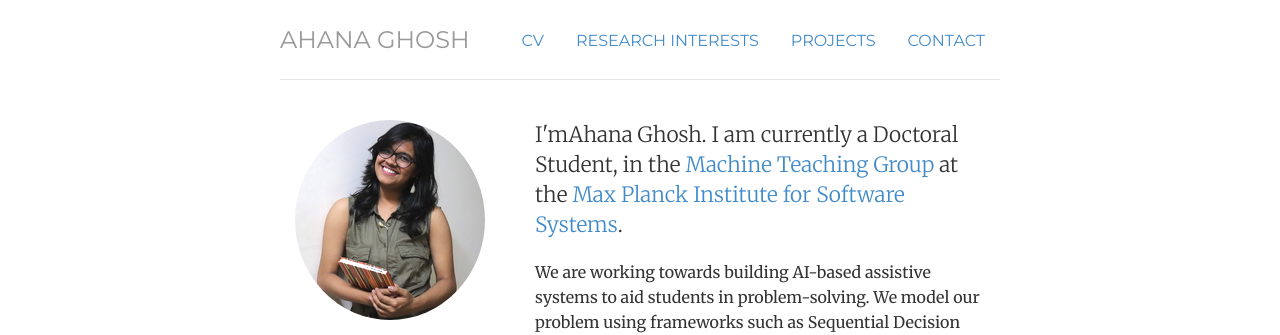
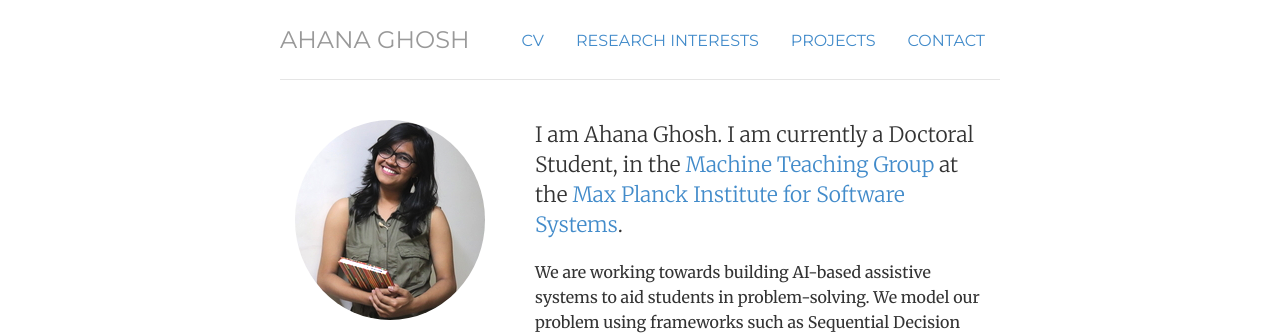
Before and after one commit to ahana204/ahana204.github.io, a Jekyll site: the page built from index.html, in a window 1280 px wide. Shown: the top 335 px of the page. Built offline with Jekyll 4.4.1, drawn with Linux system fonts in a browser that asks for light colours.

Commit message:
Update index.html

```diff
--- a/index.html
+++ b/index.html
@@ -14,7 +14,7 @@ description: Ahana Ghosh | Doctoral Student | Curiously Passionate Philosophile.
 	<img  class="img-circle avatar" alt="Ahana Ghosh" src="img/ahana_new.png">
 	</div>
 	<div itemscope itemtype="http://data-vocabulary.org/Person" class="col-sm-8">
-	<p class="lead">I'm<span itemprop="name">Ahana Ghosh.</span> I am currently a Doctoral Student, in the <a href="https://machineteaching.mpi-sws.org/index.html">Machine Teaching Group</a> at the <a href="https://www.mpi-sws.org/">Max Planck Institute for Software Systems</a>.</p>
+	<p class="lead">I am <span itemprop="name">Ahana Ghosh.</span> I am currently a Doctoral Student, in the <a href="https://machineteaching.mpi-sws.org/index.html">Machine Teaching Group</a> at the <a href="https://www.mpi-sws.org/">Max Planck Institute for Software Systems</a>.</p>
 	<p>We are working towards building AI-based assistive systems to aid students in problem-solving. We model our problem using frameworks such as Sequential Decision Making and (Inverse) Reinforcement Learning.
 </p>
 		<p>I spend my downtime reading historical fiction and philosophy. I enjoy travelling and exploring new places.</p>
```
